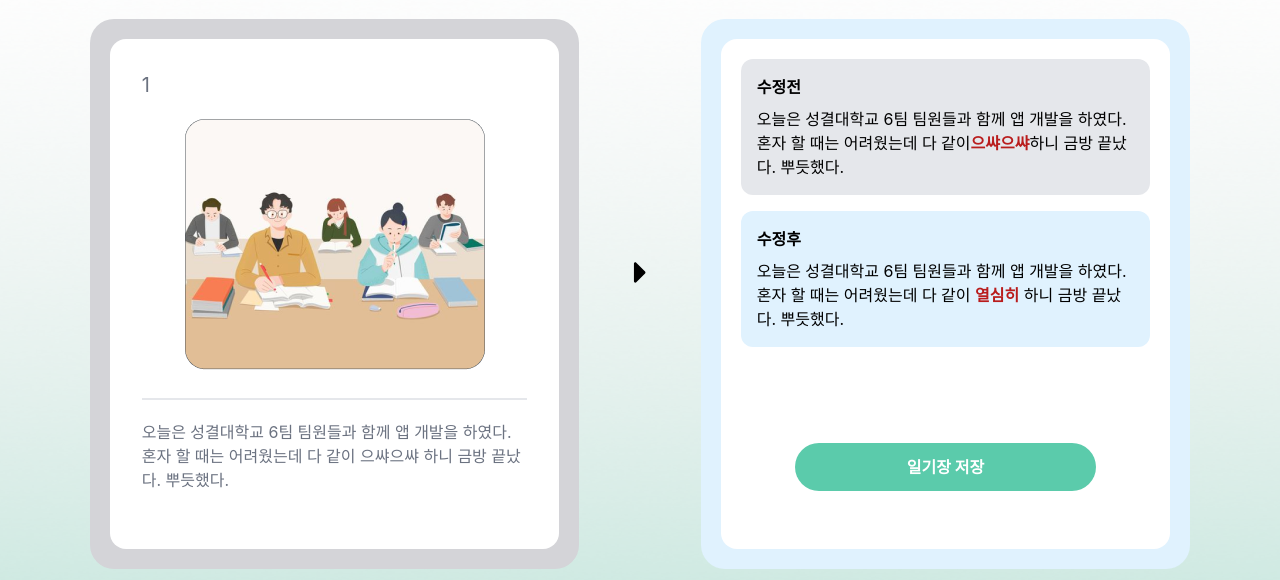
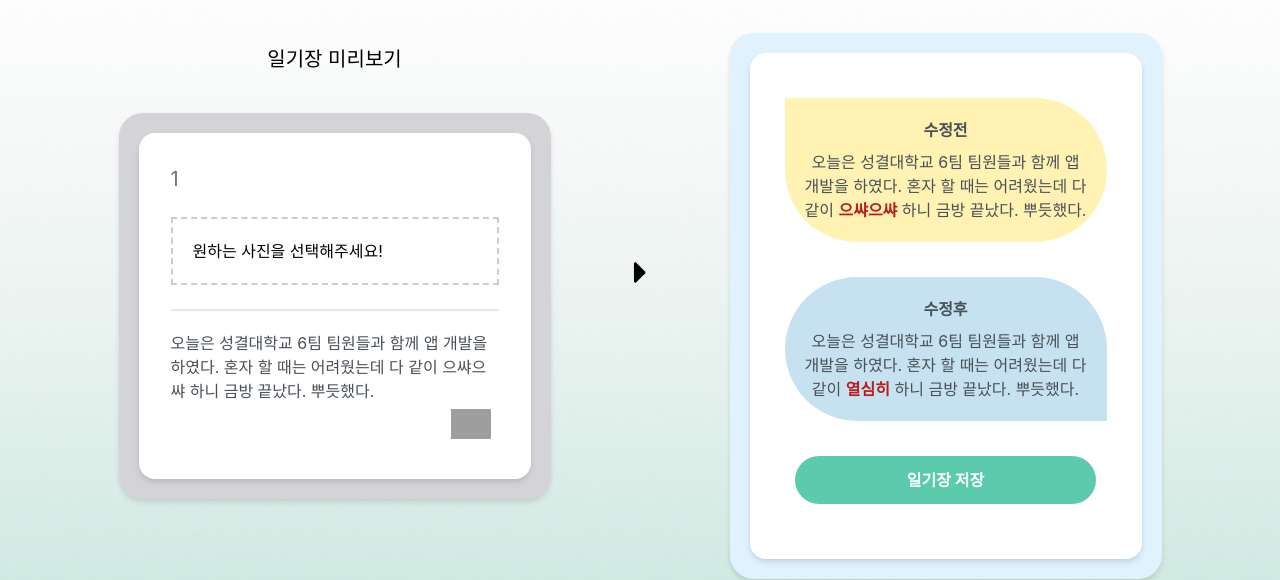
Before and after one commit to SKU-LikeLion12/hackathon_team6_front, a React (Create React App) app: page /calendar/edit/1 in a window 1280 px wide. Shown: the part 190-770 px from the top of the page. Built offline with nearby package versions, Linux system fonts and the light colour scheme; grey boxes are pictures that could not be loaded.

Commit message:
change diary image, etc.....

```diff
--- a/package.json
+++ b/package.json
@@ -18,6 +18,7 @@
     "react-calendar": "^5.0.0",
     "react-chartjs-2": "^5.2.0",
     "react-dom": "^18.3.1",
+    "react-dropzone": "^14.2.3",
     "react-icons": "^5.2.1",
     "react-router-dom": "^6.25.1",
     "react-scripts": "5.0.1",
--- a/src/component/Nav.jsx
+++ b/src/component/Nav.jsx
@@ -34,7 +34,7 @@ export default function Nav() {
         <div className="container flex justify-evenly w-[100%] h-28 items-center">
           <Link to="/">
             <div className="left flex ml-2">
-              <img src="./img/mainLogo.png" className="w-48" />
+              <img src="../img/mainLogo.png" className="w-48" />
             </div>
           </Link>
 
--- a/src/pages/ChatEnd.jsx
+++ b/src/pages/ChatEnd.jsx
@@ -58,7 +58,7 @@ export default function ChatEnd() {
           <div className="flex flex-row">
             <NavLink to="">
               <button
-                className="flex items-center mr-[35px] justify-around mt-[100px] bg-white h-[52px] w-[188px] text-xl text-[#5BCBAB] py-2 px-8 rounded-full shadow-lg hover:shadow-[0_20px_30px_rgba(56,217,169,0.4)] border-2 border-[#5BCBAB]"
+                className="flex items-center mr-[35px] justify-around mt-[100px] bg-white h-[52px] w-[188px] text-xl text-[#5BCBAB] py-2 px-8 rounded-full shadow-lg hover:shadow-[0_20px_30px_rgba(56,217,169,0.4)] border-2 border-[#5BCBAB] cursor-pointer"
                 onClick={handleStartRecording}
                 disabled={recording}
               >
@@ -68,7 +68,7 @@ export default function ChatEnd() {
             </NavLink>
             <NavLink to="/diaryStart">
               <button
-                className="flex items-center justify-around mt-[100px] bg-[#5BCBAB] h-[52px] w-[188px] text-xl font-semibold text-white py-2 px-8 rounded-full shadow-lg hover:shadow-[0_20px_30px_rgba(56,217,169,0.4)]"
+                className="flex items-center justify-around mt-[100px] bg-[#5BCBAB] h-[52px] w-[188px] text-xl font-semibold text-white py-2 px-8 rounded-full shadow-lg hover:shadow-[0_20px_30px_rgba(56,217,169,0.4)] cursor-pointer"
                 onClick={handleStopRecording}
                 disabled={!recording}
               >
--- a/src/pages/ChatMain.jsx
+++ b/src/pages/ChatMain.jsx
@@ -20,7 +20,7 @@ export default function ChatMain() {
           </div>
           <div>
             <NavLink to="/ChatStart">
-              <button className="mt-[100px] bg-white h-[52px] w-[188px] font-semibold text-xl text-[#5BCBAB] py-2 px-8 rounded-full shadow-lg hover:shadow-[0_20px_30px_rgba(56,217,169,0.4)] border-2 border-[#5BCBAB]">
+              <button className="mt-[100px] bg-white h-[52px] w-[188px] font-semibold text-xl text-[#5BCBAB] py-2 px-8 rounded-full shadow-lg hover:shadow-[0_20px_30px_rgba(56,217,169,0.4)] border-2 border-[#5BCBAB] cursor-pointer">
                 시작하기
               </button>
             </NavLink>
--- a/src/pages/ChatStart.jsx
+++ b/src/pages/ChatStart.jsx
@@ -59,7 +59,7 @@ export default function ChatStart() {
             <div className="flex flex-row">
               <NavLink to="">
                 <button
-                  className="flex items-center mr-[35px] justify-around mt-[100px] bg-white h-[52px] w-[188px] text-xl text-[#5BCBAB] py-2 px-8 rounded-full shadow-lg hover:shadow-[0_20px_30px_rgba(56,217,169,0.4)] border-2 border-[#5BCBAB]"
+                  className="flex items-center mr-[35px] justify-around mt-[100px] bg-white h-[52px] w-[188px] text-xl text-[#5BCBAB] py-2 px-8 rounded-full shadow-lg hover:shadow-[0_20px_30px_rgba(56,217,169,0.4)] border-2 border-[#5BCBAB] cursor-pointer"
                   onClick={handleStartRecording}
                   disabled={recording}
                 >
@@ -69,7 +69,7 @@ export default function ChatStart() {
               </NavLink>
               <NavLink to="/ChatEnd">
                 <button
-                  className="flex items-center justify-around mt-[100px] bg-[#5BCBAB] h-[52px] w-[188px] text-xl font-semibold text-white py-2 px-8 rounded-full shadow-lg hover:shadow-[0_20px_30px_rgba(56,217,169,0.4)]"
+                  className="flex items-center justify-around mt-[100px] bg-[#5BCBAB] h-[52px] w-[188px] text-xl font-semibold text-white py-2 px-8 rounded-full shadow-lg hover:shadow-[0_20px_30px_rgba(56,217,169,0.4)] cursor-pointer"
                   onClick={handleStopRecording}
                   disabled={!recording}
                 >
--- a/src/pages/Edit.jsx
+++ b/src/pages/Edit.jsx
@@ -1,9 +1,26 @@
 import { FaCaretRight } from 'react-icons/fa';
-import React, { useState } from 'react';
+import React, { useState, useCallback } from 'react';
 import { useParams } from 'react-router-dom';
 import InvitePopupField from '../component/InvitePopupField';
+import { useDropzone } from 'react-dropzone';
 
 export default function Edit() {
+  const [image, setImage] = useState(null);
+
+  const onDrop = useCallback((acceptedFiles) => {
+    const file = acceptedFiles[0];
+    const reader = new FileReader();
+    reader.onloadend = () => {
+      setImage(reader.result);
+    };
+    reader.readAsDataURL(file);
+  }, []);
+
+  const { getRootProps, getInputProps } = useDropzone({
+    onDrop,
+    accept: 'image/*',
+  });
+
   const params = useParams();
 
   const [InvitePopup, setInvitePopup] = useState(false);
@@ -20,29 +37,78 @@ export default function Edit() {
     <div className="flex justify-center items-center bg-[url('./img/edit_back.png')] bg-[length:3000px_1000px] h-[700px] bg-no-repeat ">
       {/* 왼 */}
       <div className="w-[45%]">
-        <span className="flex justify-center mb-4 text-xl">
+        <span className="flex justify-center mb-10 text-xl">
           일기장 미리보기
         </span>
         <div className="flex justify-center">
-          <div className="w-[85%] h-[550px]">
-            <div className="rounded-3xl p-5 bg-zinc-300 w-full h-full">
-              <div className="rounded-2xl p-8 bg-white h-full">
+          <div className="w-[75%] h-auto">
+            <div className="rounded-3xl p-5 bg-zinc-300 w-full h-full drop-shadow-md">
+              <div className="rounded-2xl p-8 bg-white h-full drop-shadow-md">
                 <span className="block text-gray-500 text-xl">{params.id}</span>
                 <div className="mt-3">
-                  <div className="flex justify-center">
-                    <img
-                      className="rounded-xl py-2 h-auto"
-                      src="/img/image55.png"
-                      alt=""
-                    />
+                  {/* <div>
+                    {image ? (
+                      <img
+                        src={image}
+                        alt="Uploaded"
+                        className="rounded-xl py-2 h-auto"
+                      />
+                    ) : (
+                      <div
+                        {...getRootProps()}
+                        style={{
+                          border: '2px dashed #ccc',
+                          padding: '20px',
+                          cursor: 'pointer',
+                        }}
+                      >
+                        <input {...getInputProps()} />
+                        <p>첨부하고 싶은 사진을 올려주세요 !</p>
+                      </div>
+                    )}
+                  </div> */}
+                  <div className="my-6">
+                    {image ? (
+                      <div>
+                        <img
+                          src={image}
+                          alt="Uploaded"
+                          className="rounded-xl py-2 h-auto"
+                        />
+                        {/* <button onClick={() => setImage(null)}>
+                          <img
+                            src="../img/changeImage.png"
+                            className="w-[40px]"
+                          />
+                        </button> */}
+                      </div>
+                    ) : (
+                      <div
+                        {...getRootProps()}
+                        style={{
+                          border: '2px dashed #ccc',
+                          padding: '20px',
+                          cursor: 'pointer',
+                        }}
+                      >
+                        <input {...getInputProps()} />
+                        <p>원하는 사진을 선택해주세요!</p>
+                      </div>
+                    )}
                   </div>
                   <div className="border-t-2 py-5 mt-5">
-                    <span className="text-gray-500">
+                    <span className="text-[#495057]">
                       오늘은 성결대학교 6팀 팀원들과 함께 앱 개발을 하였다. 혼자
                       할 때는 어려웠는데 다 같이 으쌰으쌰 하니 금방 끝났다.
                       뿌듯했다.
                     </span>
                   </div>
+                  <button className="mt-2 " onClick={() => setImage(null)}>
+                    <img
+                      src="../img/changeImage.png"
+                      className="w-[40px] absolute right-10 bottom-10"
+                    />
+                  </button>
                 </div>
               </div>
             </div>
@@ -57,26 +123,26 @@ export default function Edit() {
 
       {/* 오 */}
       <div className="w-[45%]">
-        <span className="flex justify-center mb-4	text-xl">
+        <span className="flex justify-center mb-10 text-xl">
           <span className="text-red-700 font-bold">잘못된 내용</span>이 있다면
           수정해주세요!
         </span>
         <div className="flex justify-center ">
-          <div className="w-[85%]  h-[550px]">
-            <div className="rounded-3xl p-5 bg-sky-100 w-full h-full ">
-              <div className="rounded-2xl p-5 bg-white h-full">
+          <div className="w-[75%] h-auto">
+            <div className="rounded-3xl p-5 bg-sky-100 w-full h-full drop-shadow-md">
+              <div className="rounded-2xl p-5 bg-white h-full drop-shadow-md">
                 <div>
-                  <div>
-                    <div className="rounded-xl bg-gray-200 p-4 h-auto">
-                      <h1 className="mb-2 font-bold	">수정전</h1>
+                  <div className="text-center text-[#495057]">
+                    <div className="rounded-tl-[0px] rounded-tr-[150px] rounded-bl-[150px] rounded-br-[150px] bg-[#FFF2B2] p-5 h-auto mt-[7%] mx-[15px]">
+                      <h1 className="mb-2 font-bold">수정전</h1>
                       <span>
                         오늘은 성결대학교 6팀 팀원들과 함께 앱 개발을 하였다.
-                        혼자 할 때는 어려웠는데 다 같이
-                        <spna className="text-red-700 font-bold">으쌰으쌰</spna>
+                        혼자 할 때는 어려웠는데 다 같이{' '}
+                        <spna className="text-red-700 font-bold">으쌰으쌰</spna>{' '}
                         하니 금방 끝났다. 뿌듯했다.
                       </span>
                     </div>
-                    <div className="rounded-xl bg-sky-100 p-4 mt-4 h-auto">
+                    <div className="rounded-tl-[150px] rounded-tr-[150px] rounded-bl-[150px] rounded-br-[0px] bg-[#C6E2F1] p-5 mt-[10%] h-auto mx-[15px]">
                       <h1 className="mb-2 font-bold	">수정후</h1>
                       <span>
                         오늘은 성결대학교 6팀 팀원들과 함께 앱 개발을 하였다.
@@ -86,7 +152,7 @@ export default function Edit() {
                       </span>
                     </div>
                   </div>
-                  <div className="flex justify-center text-center mt-24">
+                  <div className="flex justify-center text-center my-[10%]">
                     <button
                       className="bg-[#5BCBAB] font-bold	text-white py-3 px-28 rounded-full"
                       onClick={handleInviteUser}
--- a/src/pages/EmotionAnal.jsx
+++ b/src/pages/EmotionAnal.jsx
@@ -1,15 +1,15 @@
-
-import React, { useState } from 'react';
+import React, { useState, useCallback } from 'react';
 import { NavLink } from 'react-router-dom';
 import InvitePopupField from '../component/InvitePopupField';
 import './style.css';
+import { useDropzone } from 'react-dropzone';
 
 export default function EmotionAnal() {
   const now = new Date();
   const year = now.getFullYear();
-  const month = String(now.getMonth() + 1).padStart(2, "0");
-  const date = String(now.getDate()).padStart(2, "0");
-  const days = ["일", "월", "화", "수", "목", "금", "토"];
+  const month = String(now.getMonth() + 1).padStart(2, '0');
+  const date = String(now.getDate()).padStart(2, '0');
+  const days = ['일', '월', '화', '수', '목', '금', '토'];
   const day = days[now.getDay()];
 
   const [InvitePopup, setInvitePopup] = useState(false);
@@ -22,38 +22,115 @@ export default function EmotionAnal() {
     setInvitePopup(false);
   };
 
+  const [image, setImage] = useState(null);
+
+  const onDrop = useCallback((acceptedFiles) => {
+    const file = acceptedFiles[0];
+    const reader = new FileReader();
+    reader.onloadend = () => {
+      setImage(reader.result);
+    };
+    reader.readAsDataURL(file);
+  }, []);
+
+  const { getRootProps, getInputProps } = useDropzone({
+    onDrop,
+    accept: 'image/*',
+  });
+
   return (
     <>
       <div className="min-h-[900px]">
         <div className="diarybg text-[#495057]">
           <div className="flex flex-row">
-            <div className="w-[55%]">
+            <div className="w-[45%]">
               <NavLink to="/Calendar">
-                <div className="text-[20px] font-medium ml-[12%] mt-[60px] mb-[20px] mr-0 hover:underline">
+                <div className="text-[20px] font-medium ml-[15%] mt-[60px] mb-[20px] mr-0 hover:underline">
                   ← 캘린더로 돌아가기
                 </div>
               </NavLink>
-              <div className="">
-                <div className="relative">
-                  <img src="../img/diaryBox.png" className="w-[80%] mx-auto" />
-                </div>
-                <div>
-                  <div className="text-[20px] font-medium absolute top-[340px] left-[10%] ">
-                    {year}. {month}. {date} ({day})
-                    <div>이부분호여니언니가함</div>
+              <div className="flex justify-center ">
+                <div className="w-[80%] h-auto ml-[30px] mt-[4%]">
+                  <div className="rounded-3xl p-5 bg-sky-100 w-full h-full drop-shadow-md">
+                    <div className="rounded-2xl p-5 bg-white h-full drop-shadow-md">
+                      <div className="p-4 h-auto">
+                        <div className="text-[20px] font-semibold">
+                          {year}. {month}. {date} ({day})
+                        </div>
+                        <div>
+                          <div className="my-6">
+                            {image ? (
+                              <div>
+                                <img
+                                  src={image}
+                                  alt="Uploaded"
+                                  className="rounded-xl py-2 h-auto"
+                                />
+                                {/* <button
+                                  className="mt-2 "
+                                  onClick={() => setImage(null)}
+                                >
+                                  <img
+                                    src="../img/changeImage.png"
+                                    className="w-[40px]"
+                                  />
+                                </button> */}
+                              </div>
+                            ) : (
+                              <div
+                                {...getRootProps()}
+                                style={{
+                                  border: '2px dashed #ccc',
+                                  padding: '20px',
+                                  cursor: 'pointer',
+                                }}
+                              >
+                                <input {...getInputProps()} />
+                                <p>원하는 사진을 선택해주세요!</p>
+                              </div>
+                            )}
+                          </div>
+                          <img
+                            src="../img/line.png"
+                            className="w-[100%] h-[1px]"
+                          />
+                        </div>
+                        <div className="my-[6%]">
+                          <span>
+                            오늘은 성결대학교 6팀 팀원들과 함께 앱 개발을
+                            하였다. 혼자 할 때는 어려웠는데 다 같이 으쌰라으쌰
+                            하니 금방 끝났다. 뿌듯했다. 오늘은 성결대학교 6팀
+                            팀원들과 함께 앱 개발을 하였다. 혼자 할 때는
+                            어려웠는데 다 같이 으쌰라으쌰 하니 금방 끝났다.
+                            뿌듯했다.
+                          </span>
+                        </div>
+                        <button
+                          className="mt-2 "
+                          onClick={() => setImage(null)}
+                        >
+                          <img
+                            src="../img/changeImage.png"
+                            className="w-[40px] absolute right-10 bottom-10"
+                          />
+                        </button>
+                      </div>
+                    </div>
                   </div>
                 </div>
               </div>
+
+              <div className="relative"></div>
             </div>
 
             <div className="w-[50%] ">
-              <div className="mt-[20%] mr-[10%] ml-[10%]">
+              <div className="mt-[15%] mr-[10%] ml-[10%]">
                 <div>
                   <div className="flex flex-row justify-between">
                     <img src="../img/happy.png" className="w-[45px]" />
                     <div
                       className="mr-[10%] text-[22px] font-black text-[#FFF1B2]"
-                      style={{ textShadow: "2px 2px 6px rgba(0, 0, 0, 0.8) " }}
+                      style={{ textShadow: '2px 2px 6px rgba(0, 0, 0, 0.8) ' }}
                     >
                       행복 40%
                     </div>
@@ -71,7 +148,7 @@ export default function EmotionAnal() {
                       className="mr-[10%] text-[22px] font-black text-[#F1E4FF]"
                       style={{
                         textShadow:
-                          "2px 2px 6px rgba(0, 0, 0, 0.25), -2px 2px 6px rgba(0, 0, 0, 0.25), 2px -2px 6px rgba(0, 0, 0, 0.25), -2px -2px 6px rgba(0, 0, 0, 0.25)",
+                          '2px 2px 6px rgba(0, 0, 0, 0.25), -2px 2px 6px rgba(0, 0, 0, 0.25), 2px -2px 6px rgba(0, 0, 0, 0.25), -2px -2px 6px rgba(0, 0, 0, 0.25)',
                       }}
                     >
                       불안 25%
@@ -90,7 +167,7 @@ export default function EmotionAnal() {
                       className="mr-[10%] text-[22px] font-black text-[#5ACBAB]"
                       style={{
                         textShadow:
-                          "2px 2px 6px rgba(0, 0, 0, 0.25), -2px 2px 6px rgba(0, 0, 0, 0.25), 2px -2px 6px rgba(0, 0, 0, 0.25), -2px -2px 6px rgba(0, 0, 0, 0.25)",
+                          '2px 2px 6px rgba(0, 0, 0, 0.25), -2px 2px 6px rgba(0, 0, 0, 0.25), 2px -2px 6px rgba(0, 0, 0, 0.25), -2px -2px 6px rgba(0, 0, 0, 0.25)',
                       }}
                     >
                       중립 7%
@@ -109,7 +186,7 @@ export default function EmotionAnal() {
                       className="mr-[10%] text-[22px] font-black text-[#A9D6E5]"
                       style={{
                         textShadow:
-                          "2px 2px 6px rgba(0, 0, 0, 0.25), -2px 2px 6px rgba(0, 0, 0, 0.25), 2px -2px 6px rgba(0, 0, 0, 0.25), -2px -2px 6px rgba(0, 0, 0, 0.25)",
+                          '2px 2px 6px rgba(0, 0, 0, 0.25), -2px 2px 6px rgba(0, 0, 0, 0.25), 2px -2px 6px rgba(0, 0, 0, 0.25), -2px -2px 6px rgba(0, 0, 0, 0.25)',
                       }}
                     >
                       슬픔 3%
@@ -128,7 +205,7 @@ export default function EmotionAnal() {
                       className="mr-[10%] text-[22px] font-black text-[#FF9F7A]"
                       style={{
                         textShadow:
-                          "2px 2px 6px rgba(0, 0, 0, 0.25), -2px 2px 6px rgba(0, 0, 0, 0.25), 2px -2px 6px rgba(0, 0, 0, 0.25), -2px -2px 6px rgba(0, 0, 0, 0.25)",
+                          '2px 2px 6px rgba(0, 0, 0, 0.25), -2px 2px 6px rgba(0, 0, 0, 0.25), 2px -2px 6px rgba(0, 0, 0, 0.25), -2px -2px 6px rgba(0, 0, 0, 0.25)',
                       }}
                     >
                       분노 25%
@@ -169,7 +246,7 @@ export default function EmotionAnal() {
                       </p>
                       <div className="text-lg text-gray-500">
                         <span>
-                          삭제 후 복원이{" "}
+                          삭제 후 복원이{' '}
                           <span className="underline">불가능합니다.</span>
                         </span>
                       </div>
```
Also changed, not shown: public/img/changeImage.png (added), 1 other file (tests, documents, lock files or other folders).
